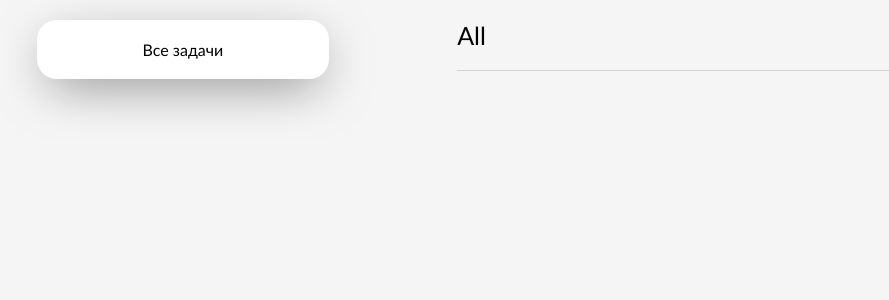
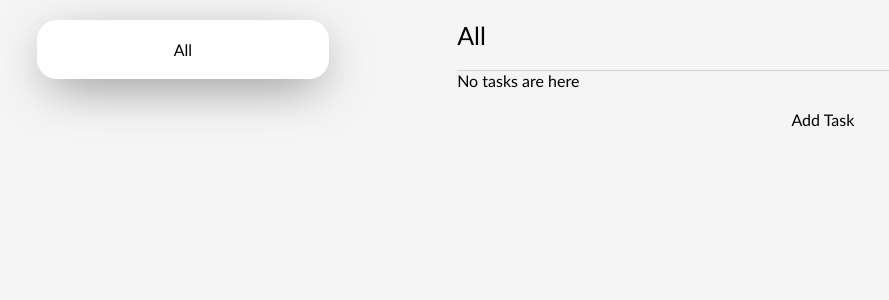
Before and after one commit to PanMax13/django_todolist2.0, a Django app: page /categories/1/ in a window 1280 px wide. Shown: the part 40-340 px from the top of that part, without its empty margins (0-889 px from the left). Run offline with Django 4.2, Linux system fonts and the light colour scheme; data that the repository does not hold is empty; the page is wider than the window, and the part outside it is not shown.

Commit message:
i added functions for add tasks, edit and remove

```diff
--- a/todolist/main/models.py
+++ b/todolist/main/models.py
@@ -22,7 +22,7 @@ class Tables(models.Model):
 class Tasks(models.Model):
     title = models.CharField(max_length=200, null=False, verbose_name="Заголовок")
     discription = models.CharField(max_length=1000, null=False, verbose_name="Описание")
-    date = models.DateField(auto_created=True, verbose_name="Дата создания")
+    date = models.DateTimeField(verbose_name="Дата создания", auto_now_add=True)
     category = models.ForeignKey(to=Tables, on_delete=models.CASCADE, verbose_name='Категория')
 
     class Meta:
--- a/todolist/main/templates/base.html
+++ b/todolist/main/templates/base.html
@@ -16,40 +16,18 @@
     <div class="main_block">
         <div class="tables">
             <div class="tables_list">
-                <a href="{% url 'category' 'all' %}" class="table_name_link"><div class="table_name">Все задачи</div></a>
+                <a href="{% url 'category' 'all' %}" class="table_name_link"><div class="table_name">All</div></a>
                 {% tables_categories as tables %}
                 {% for table in tables %}
                 <a href="{% url 'category' table.slug %}" class="table_name_link"><div class="table_name">{{ table.category }}</div></a>
-                <!--<a href="#" class="table_name_link"><div class="table_name">Table</div></a>
-                <a href="#" class="table_name_link"><div class="table_name">Table</div></a>
-                <a href="#" class="table_name_link"><div class="table_name">Table</div></a>
-                <a href="#" class="table_name_link"><div class="table_name">Table</div></a>
-                <a href="#" class="table_name_link"><div class="table_name">Table</div></a>-->
                 {% endfor %}
             </div>
         </div>
         <div class="table">
             <div class="selected_table">
                     {% block tasks %} {% endblock %}
-                    <!--<div class="selected_table_task">
-                        <div class="task number">1</div>
-                        <div class="task title">feed the dog</div>
-                        <div class="task discription">put food for dog's plate</div>
-                        <div class="task data">14:25</div>
-                    </div>
-                    <div class="selected_table_task">
-                        <div class="task number">2</div>
-                        <div class="task title">feed the cat</div>
-                        <div class="task discription">put food for cat's plate</div>
-                        <div class="task data">14:45</div>
-                    </div>
-                    <div class="selected_table_task">
-                        <div class="task number">3</div>
-                        <div class="task title">feed the fish</div>
-                        <div class="task discription">put food to aquarium</div>
-                        <div class="task data">15:14</div>
-                    </div>-->
                 </div>
+                <a href="{% url 'addTask' %}" style="text-align: center;"><div>Add Task</div></a>
             </div>
         </div>
     </div>
--- a/todolist/main/templates/show_tasks.html
+++ b/todolist/main/templates/show_tasks.html
@@ -3,13 +3,18 @@
 {% block tasks %}
 <div class="selected_table_name">{{table_name}}</div>
 <div class="selected_table_tasks">
+    {% if not tasks %}
+    <div>No tasks are here</div>
+    {%endif%}
 {% for task in tasks %}
+<a href="{% url 'taskMenu' task.id %}">
     <div class="selected_table_task">
         <div class="task number">{{ forloop.counter }}</div>
         <div class="task title">{{ task.title }}</div>
         <div class="task discription">{{ task.discription|truncatechars_html:45 }}</div>
         <div class="task data">{{ task.date }}</div>
     </div>
+</a>
 {% endfor %}
 </div>
 {% endblock %}
--- a/todolist/main/urls.py
+++ b/todolist/main/urls.py
@@ -4,4 +4,10 @@ from . import views
 
 patterns = [
     path('<slug:slug>/', views.filter_url, name='category'),
+    path('task-data/<int:task_id>/', views.task_menu, name='taskMenu'),
+    path('tasks/remove/task_id=<int:task_id>', views.remove_task, name='removeTask'),
+    path('tasks/edit/id=<int:task_id>', views.edit, name='editTask'),
+    path('tasks/save=<int:task_id>', views.save, name='save'),
+    path('tasks/add', views.addTask, name='addTask'),
+    path('tasks/saveTask', views.saveTasks, name='saveTask')
 ]
--- a/todolist/main/views.py
+++ b/todolist/main/views.py
@@ -1,11 +1,8 @@
-from django.shortcuts import render, HttpResponse
+from django.shortcuts import render, redirect, HttpResponseRedirect, HttpResponse
 from .models import Tables, Tasks
+
+
 # Create your views here.
-
-def all(request):
-    tables = Tables.objects.all()
-
-    return render(request, 'base.html')
 
 def filter_url(request, slug='all'):
     try:
@@ -22,3 +19,72 @@ def filter_url(request, slug='all'):
     }
 
     return render(request, 'show_tasks.html', context)
+
+
+def task_menu(request, task_id):
+    task = Tasks.objects.get(id=task_id)
+
+    context = {
+        'task_data': task
+    }
+
+    return render(request, 'task_data.html', context)
+
+
+def remove_task(request, task_id):
+    object = Tasks.objects.get(id=task_id).delete()
+
+    return HttpResponseRedirect('/categories/all')
+
+
+def edit(request, task_id):
+    object = Tasks.objects.get(id=task_id)
+
+    context = {
+        'task_data': object
+    }
+
+    return render(request, 'edit.html', context)
+
+
+def save(request, task_id):
+    object = Tasks.objects.get(id=task_id)
+
+    if request.method == 'POST':
+        object.title = request.POST.get("title")
+        object.discription = request.POST.get('discription')
+
+        object.save()
+        return HttpResponseRedirect('/categories/all')
+
+
+def addTask(request):
+    categories = Tables.objects.all()
+    context = {
+        "categories": categories
+    }
+
+    return render(request, 'addTask.html', context)
+
+
+def saveTasks(request):
+    if request.method == 'POST':
+        title = request.POST.get('title')
+        discription = request.POST.get('description')
+        data = request.POST.get('date')
+        category = request.POST.get('category')
+        print(category)
+
+        table = Tables.objects.get(category=category)
+
+        task = Tasks()
+        task.title = title
+        task.discription = discription
+        task.data = data
+
+        task.category_id = table.id
+
+        if category:
+            task.save()
+
+            return HttpResponseRedirect('/categories/all')
--- a/todolist/todolist/settings.py
+++ b/todolist/todolist/settings.py
@@ -57,7 +57,7 @@ ROOT_URLCONF = 'todolist.urls'
 TEMPLATES = [
     {
         'BACKEND': 'django.template.backends.django.DjangoTemplates',
-        'DIRS': [],
+        'DIRS': [os.path.join(BASE_DIR, 'templates')],
         'APP_DIRS': True,
         'OPTIONS': {
             'context_processors': [
--- a/todolist/todolist/urls.py
+++ b/todolist/todolist/urls.py
@@ -18,8 +18,7 @@ from django.contrib import admin
 from django.urls import path, include
 from main.urls import patterns
 
-
 urlpatterns = [
     path('admin/', admin.site.urls),
-    path('categories/', include(patterns))
+    path('categories/', include(patterns)),
 ]
```
Also changed, not shown: todolist/main/templates/addTask.html (added, +17 -0 lines), todolist/main/templates/edit.html (added, +7 -0 lines), todolist/main/templates/task_data.html (added, +13 -0 lines). Lines whose indentation alone changed are shown as unchanged.
